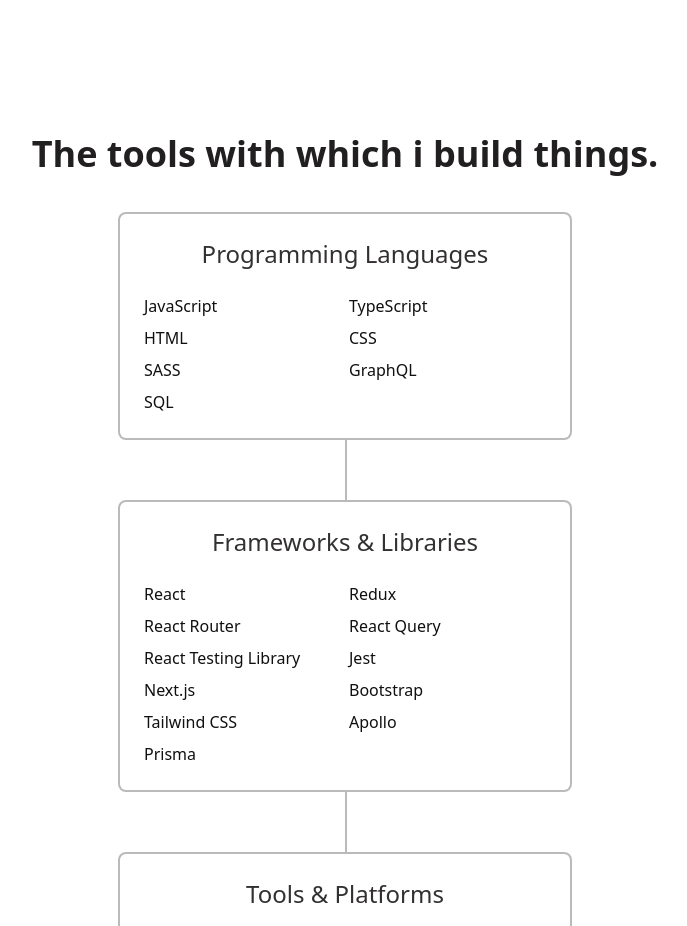
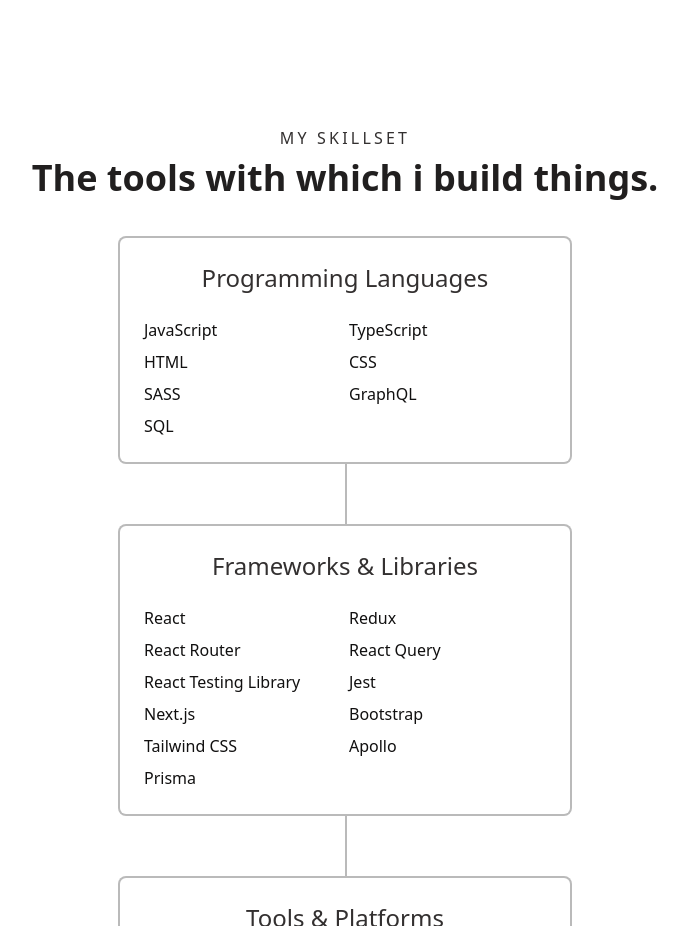
Before and after one commit to frankiecflam/frankielam.dev, a Next.js app: page / in a window 1280 px wide. Shown: the part 4240-5166 px from the top of the page, without its empty margins (295-982 px from the left). Built offline with nearby package versions, Linux system fonts and the light colour scheme; a web font is replaced by a local one.

Commit message:
add sub section title

```diff
--- a/components/about/skillset.tsx
+++ b/components/about/skillset.tsx
@@ -40,6 +40,7 @@
   return (
     <div>
       <div className="mb-10">
+        <p className="section-title text-center">my skillset</p>
         <p className="section-description text-center">
           the tools with which i build things.
         </p>
```
